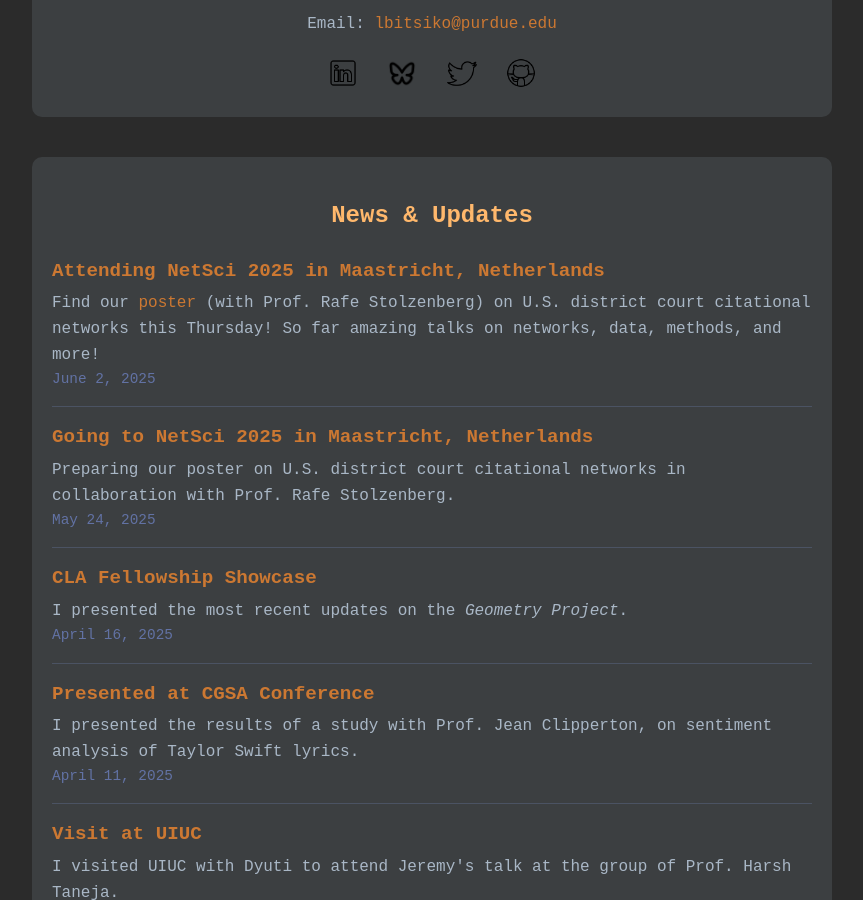
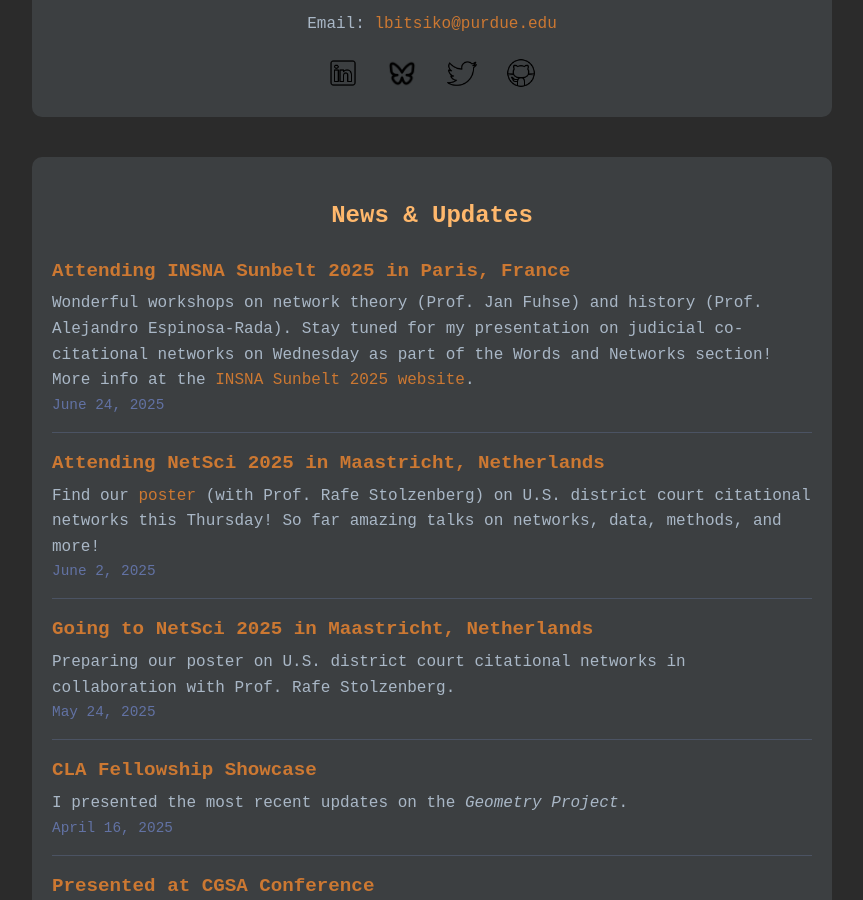
Before and after one commit to lbitsiko/lbitsiko.github.io, a Jekyll site: the page index.html, which Jekyll copies as it is, in a window 1280 px wide and 900 px high, scrolled down 1547 px. Shown: the whole window, without its empty margins (208-1071 px from the left). Built offline with Jekyll 4.4.1, drawn with Linux system fonts in a browser that asks for light colours.

Commit message:
update news with Sunbelt

```diff
--- a/index.html
+++ b/index.html
@@ -83,6 +83,13 @@
     <section id="news">
         <h2>News & Updates</h2>
         <div class="news-item">
+            <h3>Attending INSNA Sunbelt 2025 in Paris, France</h3>
+            <p>
+                Wonderful workshops on network theory (Prof. Jan Fuhse) and history (Prof. Alejandro Espinosa-Rada).
+                Stay tuned for my presentation on judicial co-citational networks on Wednesday as part of the Words and Networks section! More info at the <a href="https://sunbelt2025.org/home-2-2/" target="_blank">INSNA Sunbelt 2025 website</a>.
+                <span class="date">June 24, 2025</span></p>
+        </div>
+        <div class="news-item">
             <h3>Attending NetSci 2025 in Maastricht, Netherlands</h3>
             <p>Find our <a href="https://rwth-aachen.sciebo.de/s/aI1ICq6jtfxcqgn/download?files=204.pdf" target="_blank">poster</a> (with Prof. Rafe Stolzenberg) on U.S. district court citational networks this Thursday!
 
```
Also changed, not shown: README.md, 2 other files.
